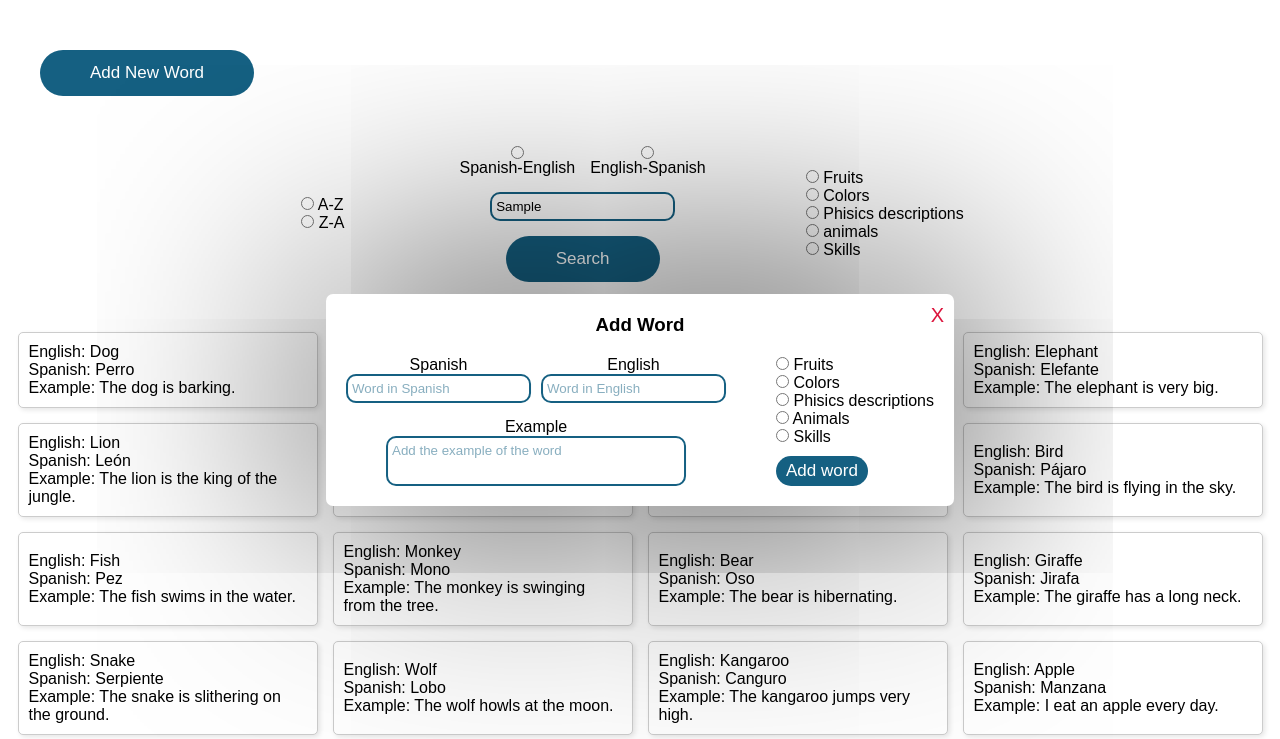
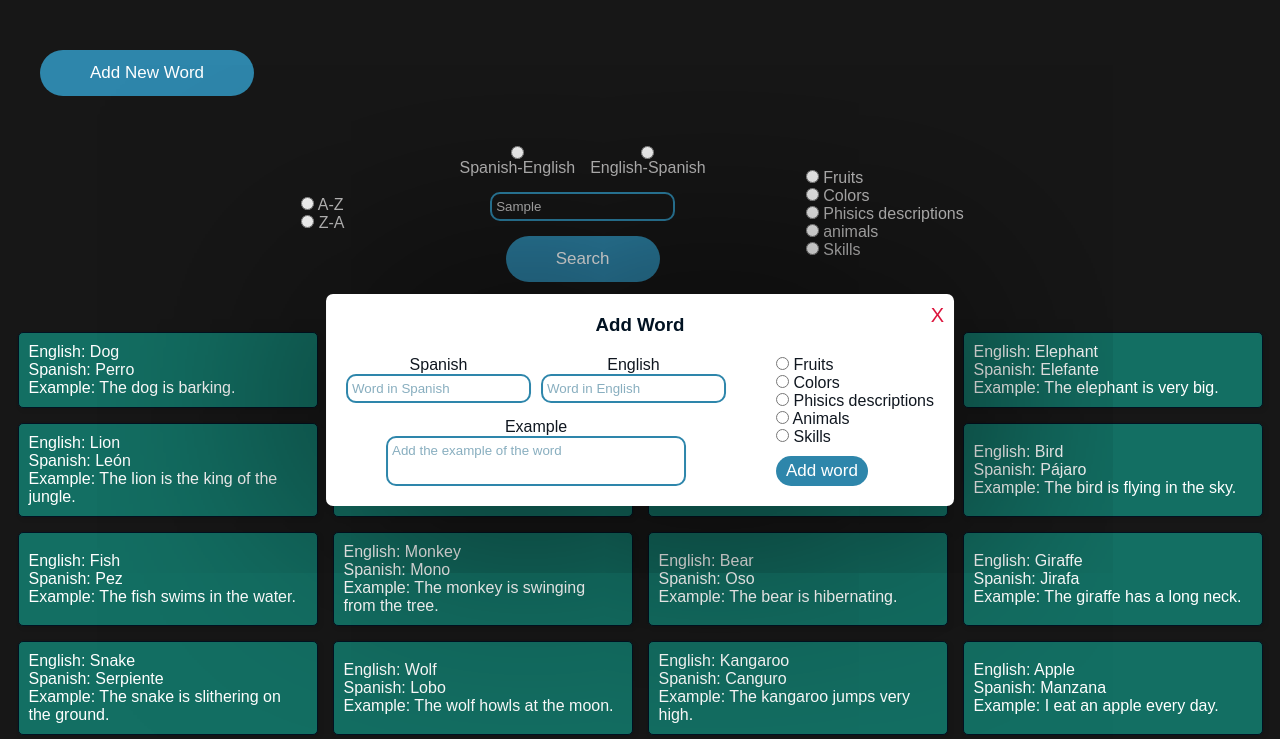
Before and after one commit to johanVillanueva939/Dictionary, a plain HTML site: page index.html in a window 1280 px wide. Both pictures are taken after typing "Sample" into the empty fields and a click on the button "Add New Word". Shown: the top 739 px of the page. Drawn offline with Linux system fonts and the light colour scheme; grey boxes are pictures that could not be loaded.

Commit message:
feat(colors):Mini changes in page, only colors

```diff
--- a/index.html
+++ b/index.html
@@ -85,12 +85,12 @@
                         <section>
                             <div>
                                 <label for="add_spanish">Spanish</label>
-                                <input type="text" name="add_spanish" id="add_spanish" class="input"
+                                <input type="text" name="add_spanish" id="add_spanish" class="inputs"
                                     placeholder="Word in Spanish">
                             </div>
                             <div>
                                 <label for="add_english">English</label>
-                                <input type="text" name="add_english" id="add_english" class="input"
+                                <input type="text" name="add_english" id="add_english" class="inputs"
                                     placeholder="Word in English">
                             </div>
                         </section>
--- a/styles/styles.css
+++ b/styles/styles.css
@@ -3,9 +3,10 @@
 	padding: 0;
 	box-sizing: border-box;
 	font-family: Arial, Helvetica, sans-serif;
+	color: rgb(192, 191, 191);
 }
 :root{
-	--principal-background-blue:#156082;
+	--principal-background-blue:#2E86AB;
 	--background-blue:#15608282;
 	--second:#00aeff;
 	--font-color: #00ff2a;
@@ -17,6 +18,7 @@
 body{
 	width: 100dvw;
 	height: 100vh;
+	background-color: #171717;
 }
 button{
 	cursor: pointer;
@@ -70,11 +72,12 @@ button{
 	align-items: center;
 	gap: 15px;
 }
-.input{
+.input, .inputs{
 	padding: 5px 0 5px 4px;
 	border-radius: 10px;
 	border: 2px solid var(--principal-background-blue);
 	outline: none;
+	background-color: transparent;
 }
 .right{
 	padding: 50px 0 0 0;
@@ -85,13 +88,16 @@ button{
 	justify-content: center;
 }
 .card {
-	background-color: white;
-	border: 1px solid #ccc;
+	background-color: #136F63;
+	border: 1px solid #011222;
 	border-radius: 5px;
 	padding: 10px;
 	width: 300px;
 	box-shadow: 2px 2px 5px rgba(0, 0, 0, 0.1);
 	align-content: center;
+}
+.card > p{
+	color: white;
 }
 #btnReset{
     height: 50px;
@@ -112,6 +118,15 @@ button{
 }
 .adder{
 	display: none;
+}
+.adder h3{
+	color: #011222;
+}
+.adder label {
+	color: #101720;
+}
+.adder input, .adder textarea{
+	color: #011222;
 }
 .adder > section{
 	position: fixed;
```
